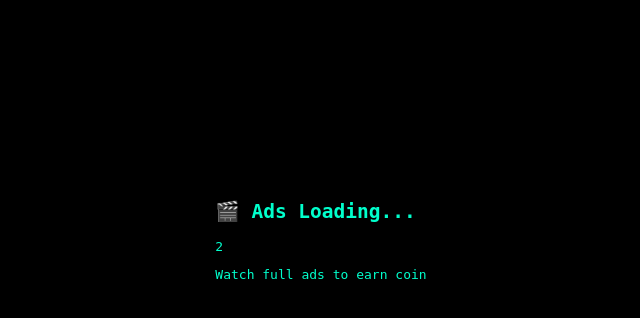
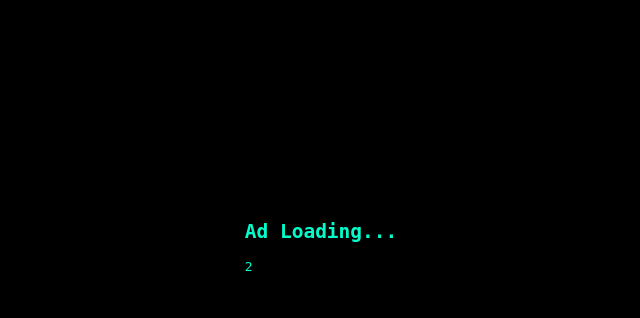
Before and after one commit to aarupi994/manjXrudo, a FastAPI app: page /ads in a window 1280 px wide. Shown: the part 161-479 px from the top of the page, without its empty margins (319-959 px from the left). Run offline with FastAPI, Linux system fonts and the light colour scheme.

Commit message:
Update ad loading page title and content

```diff
--- a/templates/ads.html
+++ b/templates/ads.html
@@ -1,43 +1,34 @@
 <!DOCTYPE html>
 <html>
 <head>
-<title>Ads</title>
+<title>Watching Ad</title>
 <link rel="stylesheet" href="/static/style.css">
 </head>
 
 <body>
 
-<div class="ads-box">
+<div class="center-box">
 
-<h2>🎬 Ads Loading...</h2>
+    <h2>Ad Loading...</h2>
 
-<div class="circle">
-    <span id="time">8</span>
-</div>
-
-<p>Watch full ads to earn coin</p>
+    <div class="circle">
+        <span id="time">8</span>
+    </div>
 
 </div>
 
 <script>
-
-let time = 8;
+let t = 8;
 
 let timer = setInterval(()=>{
-    time--;
-    document.getElementById("time").innerText = time;
+    t--;
+    document.getElementById("time").innerText = t;
 
-    if(time <= 0){
+    if(t<=0){
         clearInterval(timer);
         window.location.href="/complete-ad";
     }
 },1000);
-
-// ❌ अगर user जल्दी back करे
-window.onbeforeunload = function(){
-    return "Ad not completed!";
-};
-
 </script>
 
 </body>
```
